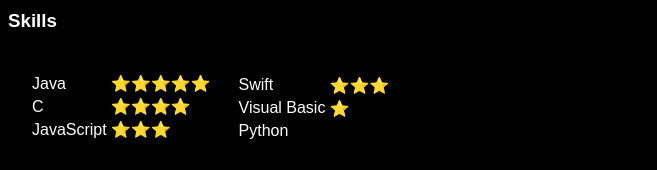
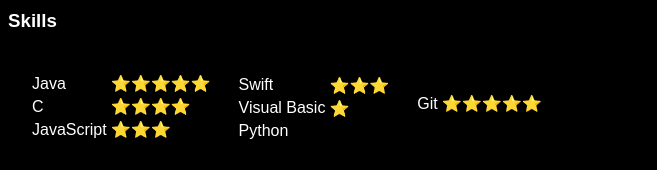
Before and after one commit to dominiksimgen/myCV, a plain HTML site: page index.html in a window 1280 px wide. Shown: the part 1191-1361 px from the top of the page, without its empty margins (0-657 px from the left). Drawn offline with Linux system fonts and the light colour scheme.

Commit message:
added skill

```diff
--- a/index.html
+++ b/index.html
@@ -75,6 +75,19 @@
               </tr>
             </table>
           </td>
+          <td>
+            <table>
+              <tr>
+                <td>Git</td><td>⭐️⭐️⭐️⭐️⭐️</td>
+              </tr>
+              <tr>
+                <td> </td><td></td>
+              </tr>
+              <tr>
+                <td> </td><td></td>
+              </tr>
+            </table>
+          </td>
         </tr>
       </table>
 </body>
```
